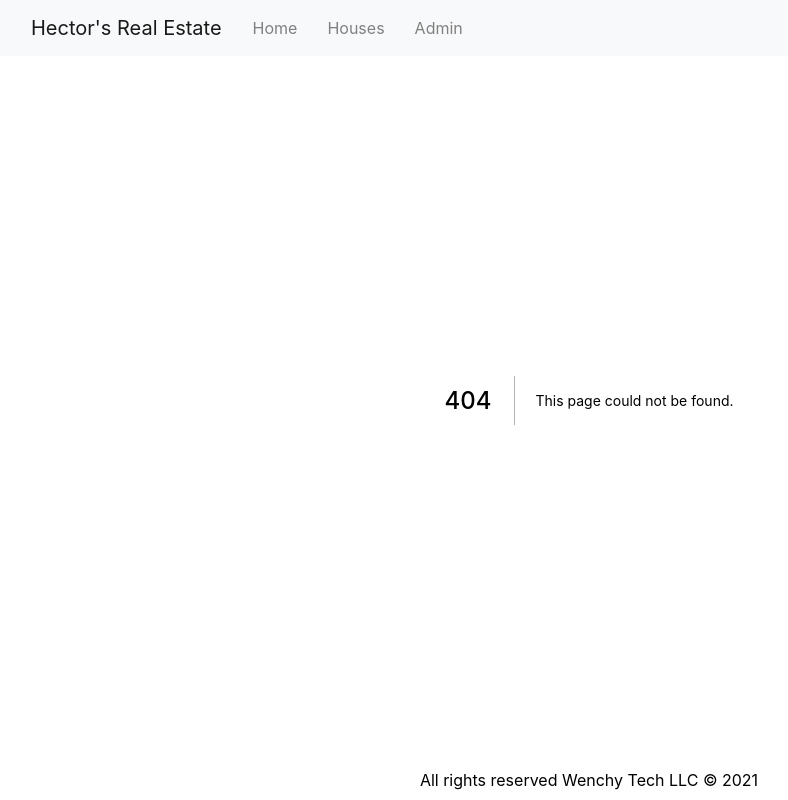
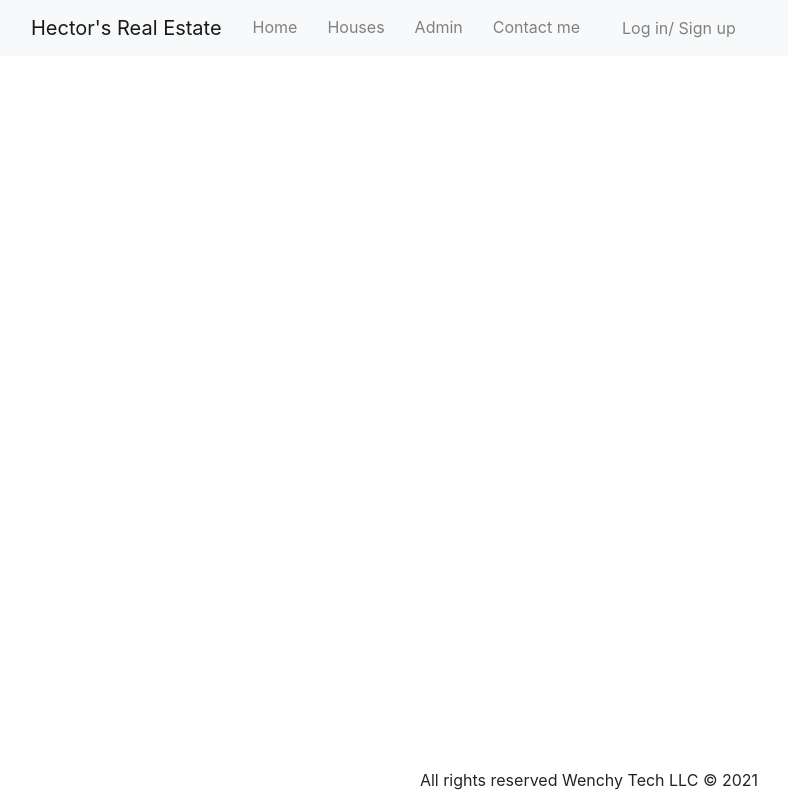
Before and after one commit to wenchnoob/real-estate, a Next.js app: page /contact in a window 1280 px wide. Before the commit this address had no page. Shown: the whole page, without its empty margins (51-839 px from the left). Built offline with nearby package versions, Linux system fonts and the light colour scheme.

Commit message:
Add contac me page and login sign up modal and button

```diff
--- /dev/null
+++ b/pages/contact/index.tsx
@@ -0,0 +1,7 @@
+import React from 'react'
+
+const Contact = () => {
+    return <div><span>Hey contact me</span></div>
+}
+
+export default Contact;
--- a/src/components/house_view.tsx
+++ b/src/components/house_view.tsx
@@ -45,7 +45,7 @@ const HouseView = ({ isAdmin = false, edit = undefined }: {
                                 const cols = [];
                                 for (var i = 0; i < houses.length; i++) cols.push(
                                     <Col>
-                                        <HouseCard isAdmin={isAdmin || false} {...houses[i]} setId={setId} showModal={() => setShow(true)}/>
+                                        <HouseCard key={i} isAdmin={isAdmin || false} {...houses[i]} setId={setId} showModal={() => setShow(true)}/>
                                     </Col>
                                 );
                                 return cols;
--- a/src/components/navbar.tsx
+++ b/src/components/navbar.tsx
@@ -1,5 +1,6 @@
 import React from 'react';
-import { Container, Navbar, Nav } from "react-bootstrap";
+import { useState } from 'react';
+import { Modal, Container, Navbar, Nav, Button, Col, Row } from "react-bootstrap";
 import styled from 'styled-components';
 import Link from 'next/link';
 
@@ -18,8 +19,44 @@ export const StyledLink = styled.a`
     padding: 5px;
 `;
 
+export const StyledButton = styled(Button)`
+    background-color: transparent;
+    background-repeat: no-repeat;
+    border: none;
+    cursor: pointer;
+    overflow: hidden;
+    outline: none;
+
+    &:hover {
+        background-color: transparent;
+        background-repeat: no-repeat;
+        border: none;
+        cursor: pointer;
+        overflow: hidden;
+        outline: none;
+    };
+
+    &:focus {
+        background-color: transparent;
+        background-repeat: no-repeat;
+        border: none;
+        cursor: pointer;
+        overflow: hidden;
+        outline: none;
+        box-shadow: none;
+    };
+`;
+
+export const StyledRow = styled(Row)`
+    margin: 10px 3rem;
+`;
+
 const NavBar: any = () => {
+
+    const [show, setShow] = useState(false);
+
     return (
+        <>
             <FixedTopDiv>
                 <Navbar bg="light" expand="lg">
                     <Container>
@@ -36,11 +73,55 @@ const NavBar: any = () => {
                                 <Link href='/admin' passHref>
                                     <StyledLink>Admin</StyledLink>
                                 </Link>
+                                <Link href='/contact' passHref>
+                                    <StyledLink>Contact me</StyledLink>
+                                </Link>
+                                <StyledButton variant='outlin-light' onClick={() => setShow(true)}>
+                                    <StyledLink>Log in/ Sign up</StyledLink>
+                                </StyledButton>
                             </Nav>
                         </Navbar.Collapse>
                     </Container>
                 </Navbar>
             </FixedTopDiv>
+            <LoginSignupModal show={show} setShow={setShow} />
+        </>
+    );
+}
+
+
+const LoginSignupModal = ({ show, setShow }: { show: boolean, setShow: (arg0: boolean) => void }) => {
+
+    const handleClose = () => { setShow(false) };
+
+    return (
+        <Modal show={show} onHide={handleClose} >
+            <Modal.Header closeButton>
+                <Modal.Title>Log in/Sign up</Modal.Title>
+            </Modal.Header>
+            <Modal.Body style={{display: 'grid', gridTemplateColumns: '1fr'}}>
+                <StyledRow>
+                    <Button>
+                        Log in with Email/Password
+                    </Button>
+                </StyledRow>
+                <StyledRow>
+                    <Button>
+                        Log in with Google
+                    </Button>
+                </StyledRow>
+                <StyledRow>
+                    <Button>
+                        Sign Up
+                    </Button>
+                </StyledRow>
+            </Modal.Body>
+            <Modal.Footer>
+                <Button variant="primary" onClick={handleClose}>
+                    Cancel
+                </Button>
+            </Modal.Footer>
+        </Modal>
     );
 }
 
--- a/src/scripts/data.ts
+++ b/src/scripts/data.ts
@@ -13,7 +13,6 @@ if (process.env.NEXT_PUBLIC_LOCAL)
     }
 
 export const getAllHouses = () => {
-    console.log('local', db);
 
     return new Promise<House[]>(
         (resolve, reject) => {
```
Also changed, not shown: firebase.json, 1 other file (tests, documents, lock files or other folders). Lines whose indentation alone changed are shown as unchanged.
